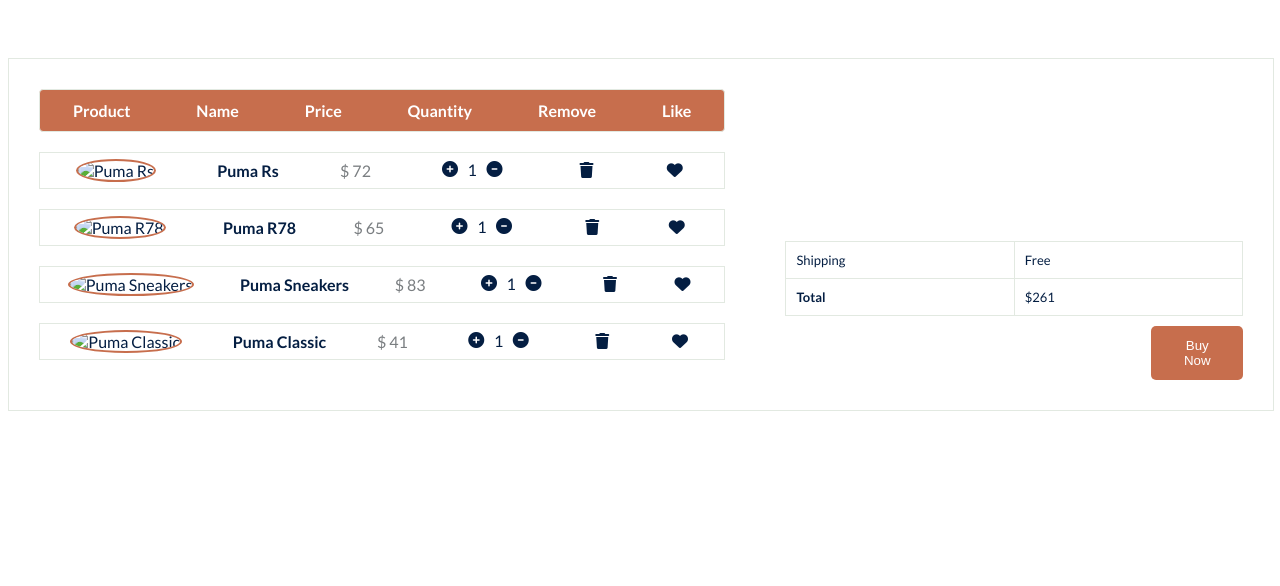
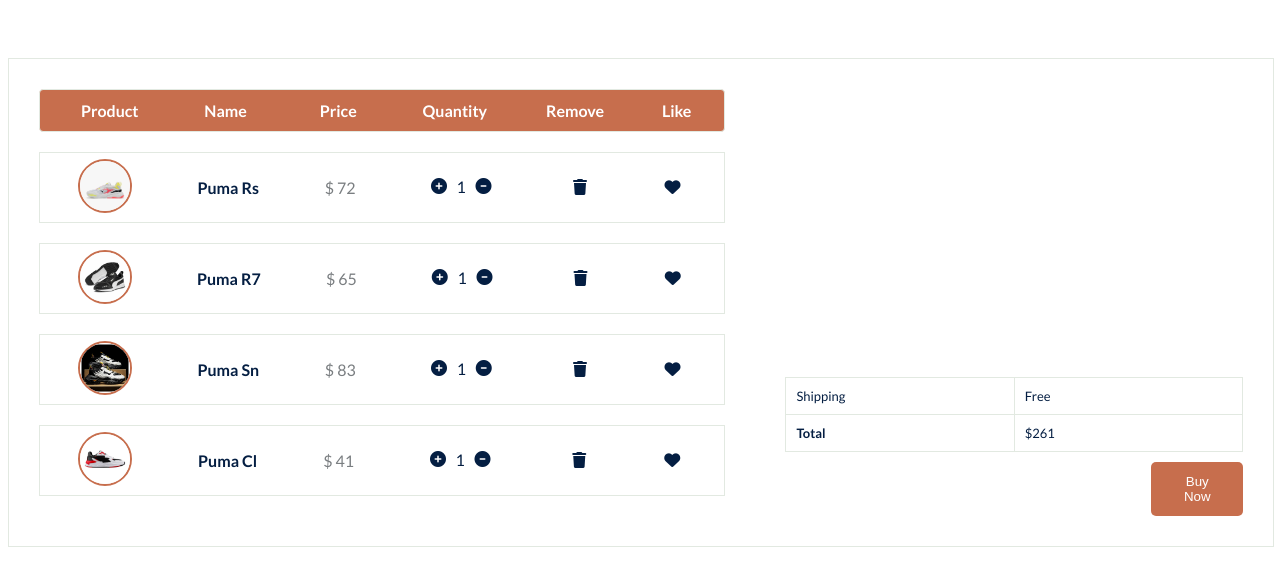
Before and after one commit to Billybillel/checkpoint4, a plain HTML site: page index.html in a window 1280 px wide. Shown: the part 72-658 px from the top of the page. Drawn offline with Linux system fonts and the light colour scheme.

Commit message:
second commit

```diff
--- a/index.js
+++ b/index.js
@@ -76,7 +76,7 @@ function updateCart() {
 
  // some product preselected
 
- addItemToCart('Puma Rs', 72, './image/P1.jpeg')
- addItemToCart('Puma R78', 65, './image/P2.jpeg')
- addItemToCart('Puma Sneakers',83, './image/P3.jpeg')
- addItemToCart('Puma Classic', 41, './image/P4.jpeg')
+ addItemToCart('Puma Rs',72,'./image/P1.jpg')
+ addItemToCart('Puma R7',65,'./image/P2.jpg')
+ addItemToCart('Puma Sn',83,'./image/P3.jpg')
+ addItemToCart('Puma Cl',41,'./image/P4.jpg')
--- a/style.css
+++ b/style.css
@@ -53,13 +53,25 @@ i{
     padding: 5px;
 
   }
+
   .table-header{
     background-color: rgb(199, 110, 77);
     color: #fff;
     padding: 10px 0;
     border-radius: 4px;
    }
+   .table-header :nth-child(1),
+   .table-header :nth-child(2),
+   .table-header :nth-child(5){
+    position: relative;
+    left: 8px;
+   }
 
+   .table-header :nth-child(3),
+   .table-header :nth-child(4){
+    position: relative;
+    left: 15px;
+   }
 
 
   .cart-item img {
```
